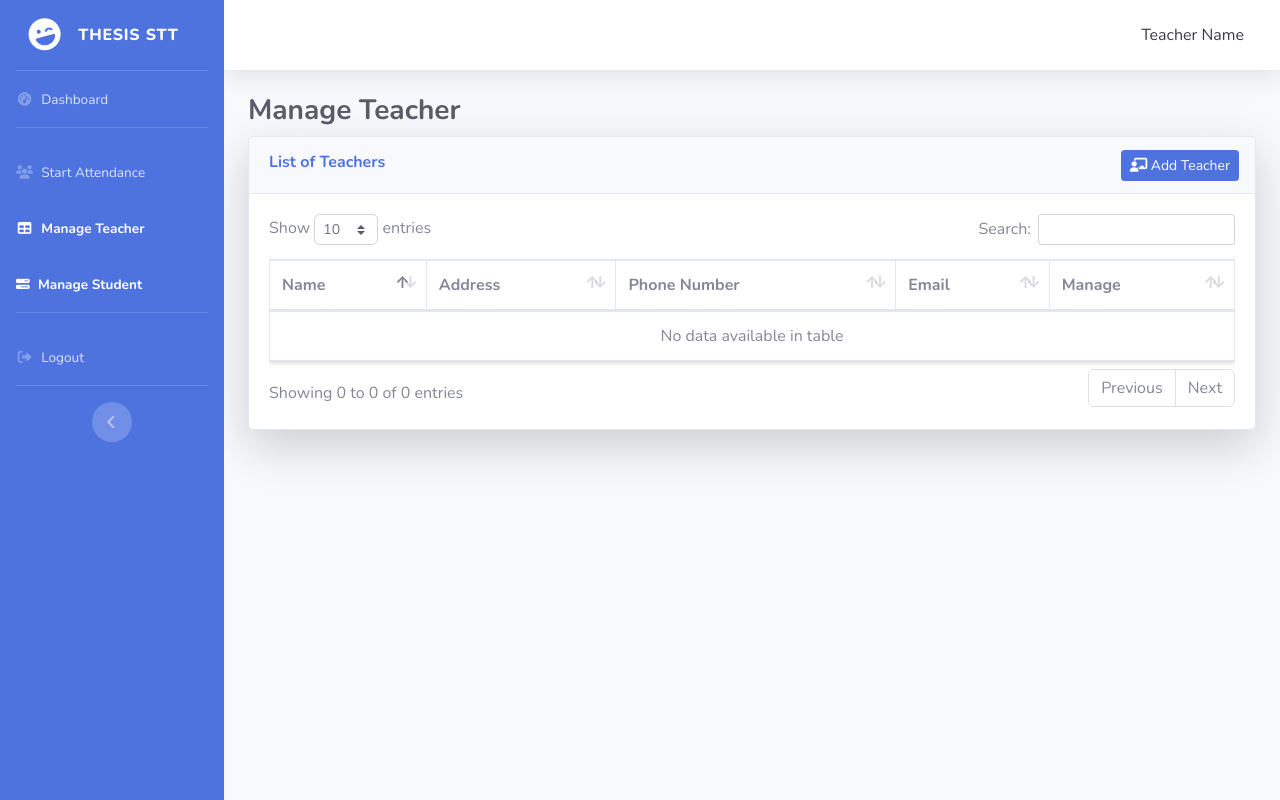
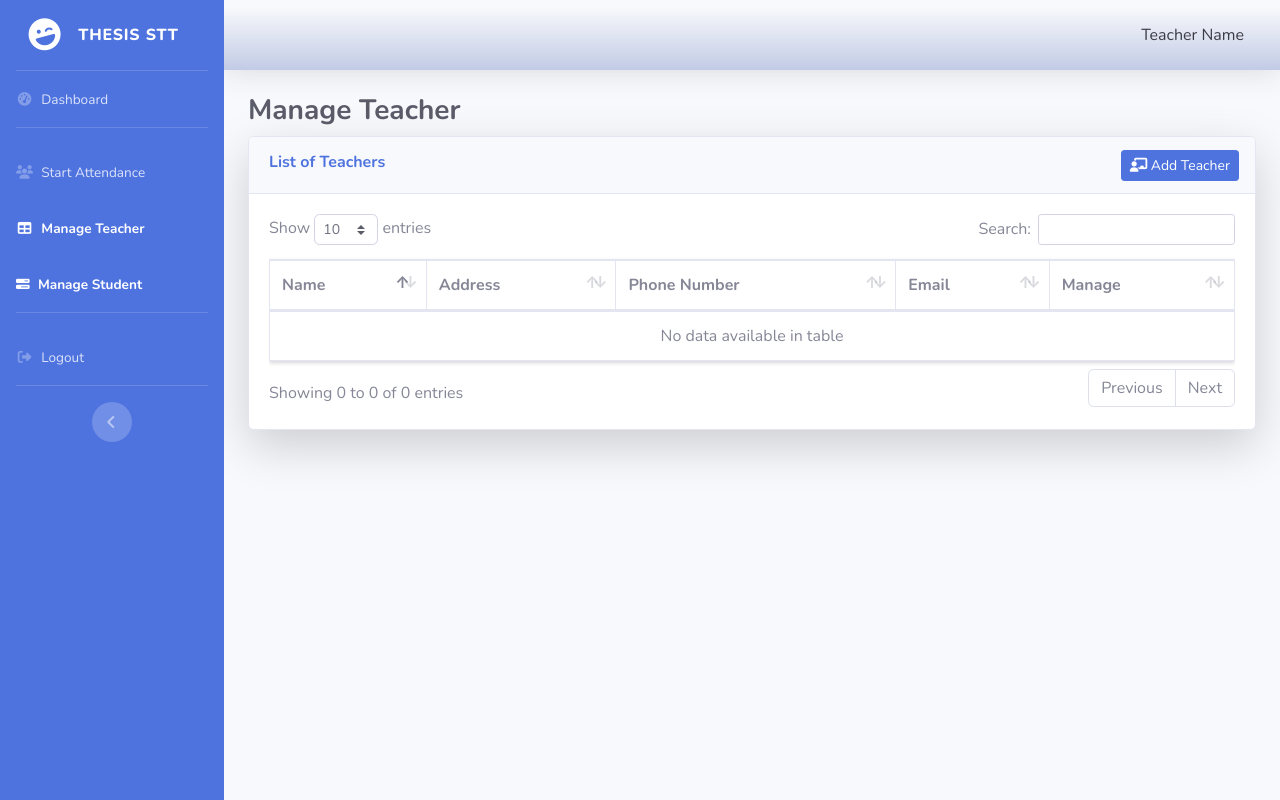
Before and after one commit to AeronKarl/Thesis_STT, a website: page AdminManageTeacher.html in a window 1280 px wide. Drawn offline with nearby package versions, Linux system fonts and the light colour scheme; no server answers.

Commit message:
Update AdminManageTeacher.html

```diff
--- a/AdminManageTeacher.html
+++ b/AdminManageTeacher.html
@@ -105,7 +105,7 @@
             <div id="content">
 
                 <!-- Topbar -->
-                <nav class="navbar navbar-expand navbar-light bg-white topbar mb-4 static-top shadow">
+                <nav class="navbar navbar-expand navbar-light bg-white topbar mb-4 static-top shadow bg-gradient-light">
 
                     <!-- Sidebar Toggle (Topbar) -->
                     <form class="form-inline">
@@ -116,7 +116,7 @@
 
 
                     <!-- Topbar Navbar -->
-                    <ul class="navbar-nav ml-auto">
+                    <ul class="navbar-nav ml-auto ">
                         <!-- Nav Item - User Information -->
                         <li class="nav-item dropdown no-arrow">
                             <a class="nav-link dropdown-toggle" href="#" id="userDropdown" role="button"
@@ -133,7 +133,7 @@
                 <div class="container-fluid">
 
                     <!-- Page Heading -->
-                    <h1 class="h3 mb-2 text-gray-800 font-weight-bold">Manage Teacher</h1>
+                    <h1 class="h3 mb-2 text-gray-800 font-weight-bold ">Manage Teacher</h1>
 
                     <!-- DataTales Example -->
                     <div class="card shadow-lg ">
```
